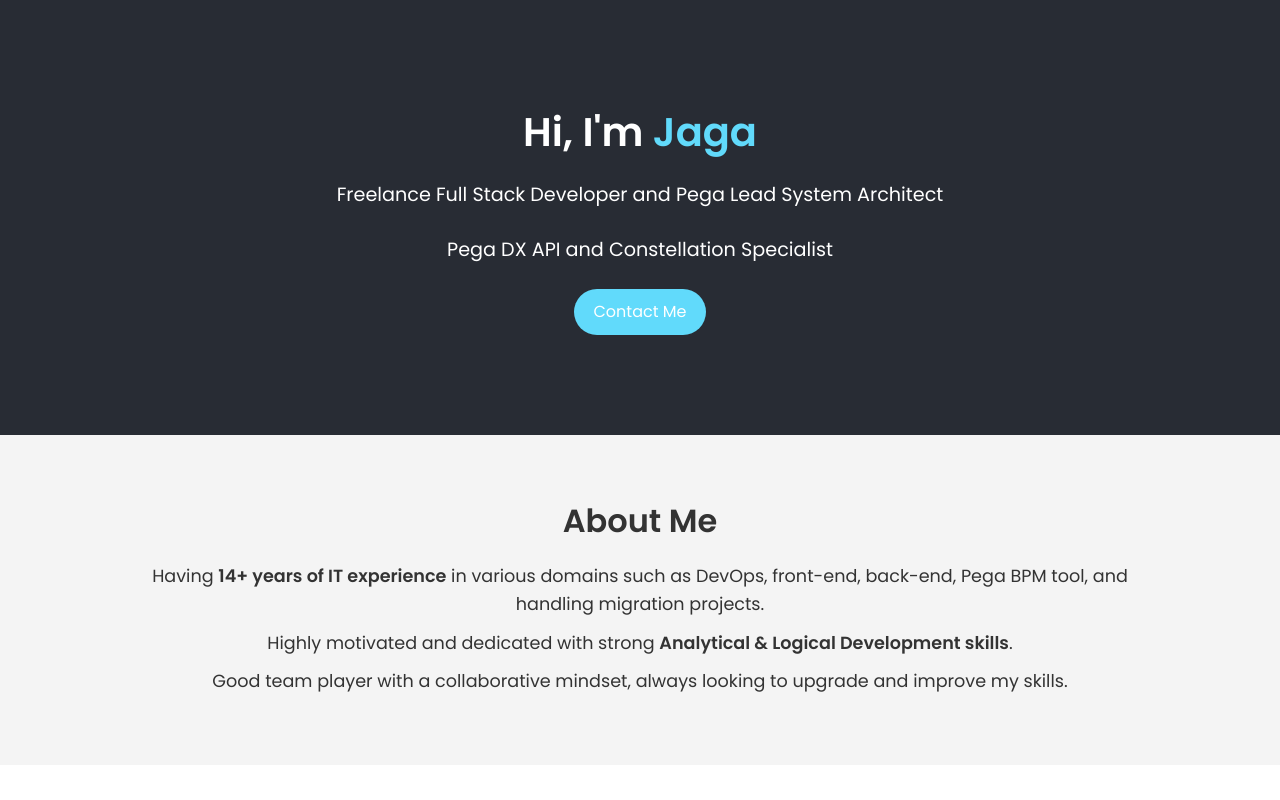
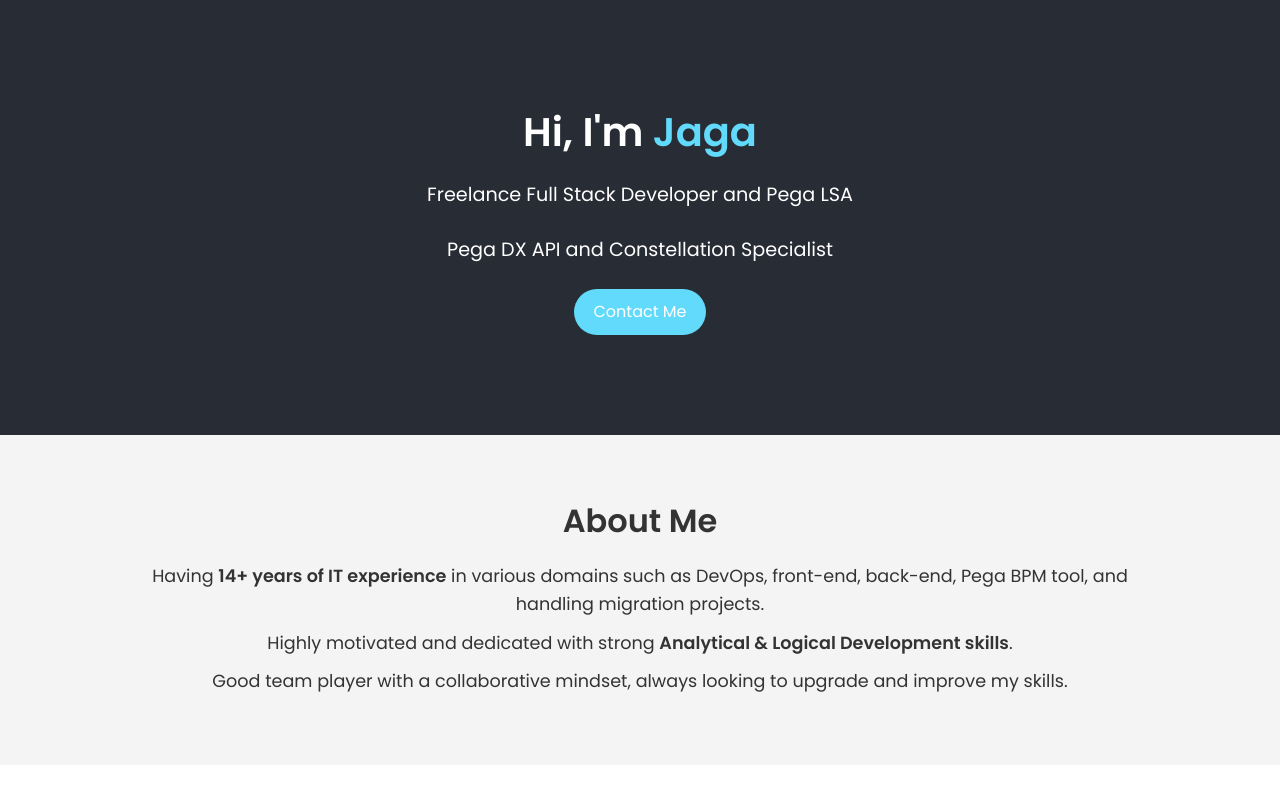
Before and after one commit to rootkonda/rootkonda.github.io, a plain HTML site: page index.html in a window 1280 px wide. Shown: the top 800 px of the page. Drawn offline with Linux system fonts and the light colour scheme.

Commit message:
changed from lead system architect to LSA

```diff
--- a/index.html
+++ b/index.html
@@ -15,7 +15,7 @@
   <header>
     <div class="container">
       <h1>Hi, I'm <span>Jaga</span></h1>
-      <p>Freelance Full Stack Developer and Pega Lead System Architect</p>
+      <p>Freelance Full Stack Developer and Pega LSA</p>
       <p>Pega DX API and Constellation Specialist</p>
       <a href="#contact" class="btn">Contact Me</a>
     </div>
```
